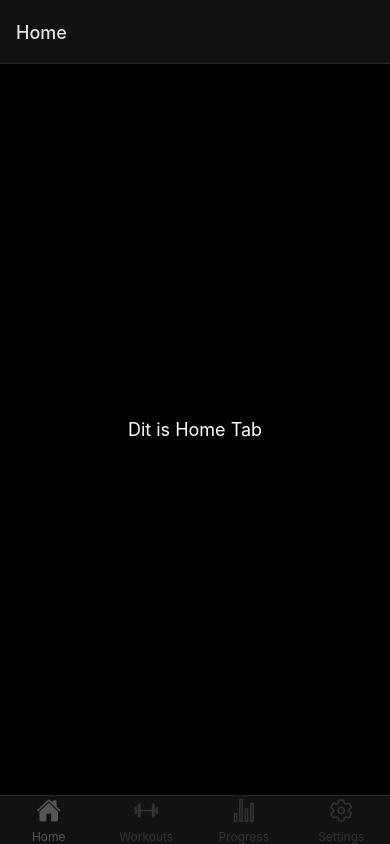
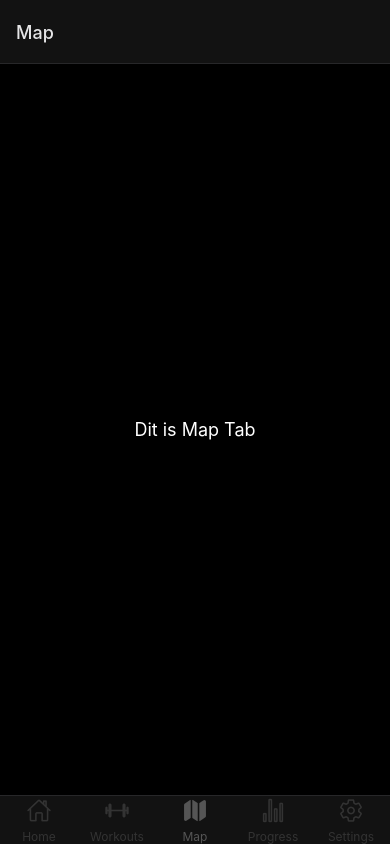
Before and after one commit to MRREEY/GymHunt, a React Native app: screen /Map in a window 390 px wide. Built offline with nearby package versions, Linux system fonts and the light colour scheme.

Commit message:
Added Map tab

```diff
--- a/App.js
+++ b/App.js
@@ -7,6 +7,7 @@ import { createBottomTabNavigator } from '@react-navigation/bottom-tabs';
 import HomeTab from './tabs/HomeTab';
 import WorkoutsTab from './tabs/WorkoutsTab';
 import ProgressTab from './tabs/ProgressTab';
+import MapTab from './tabs/MapTab.js';
 import SettingsTab from './tabs/SettingsTab';
 
 // https://oblador.github.io/react-native-vector-icons/
@@ -28,6 +29,8 @@ export default function App() {
               iconName = focused ? 'barbell' : 'barbell-outline';
             } else if (route.name === 'Progress') {
               iconName = focused ? 'stats-chart' : 'stats-chart-outline';
+            } else if (route.name === 'Map') {
+              iconName = focused ? 'map' : 'map-outline';
             } else if (route.name === 'Settings') {
               iconName = focused ? 'settings' : 'settings-outline';
             }
@@ -50,6 +53,7 @@ export default function App() {
       >
         <Tab.Screen name="Home" component={HomeTab} />
         <Tab.Screen name="Workouts" component={WorkoutsTab} />
+        <Tab.Screen name="Map" component={MapTab} />
         <Tab.Screen name="Progress" component={ProgressTab} />
         <Tab.Screen name="Settings" component={SettingsTab} />
       </Tab.Navigator>
--- /dev/null
+++ b/tabs/MapTab.js
@@ -0,0 +1,26 @@
+// MapTab.js
+import React from 'react';
+import { View, Text, StyleSheet } from 'react-native';
+
+const MapTab = () => {
+  return (
+    <View style={styles.container}>
+      <Text style={styles.text}>Dit is Map Tab</Text>
+    </View>
+  );
+};
+
+const styles = StyleSheet.create({
+  container: {
+    flex: 1,
+    justifyContent: 'center',
+    alignItems: 'center',
+    backgroundColor: '#000', // Achtergrondkleur content
+  },
+  text: {
+    color: '#fff', // Tekstkleur wit
+    fontSize: 18,
+  },
+});
+
+export default MapTab;
```
